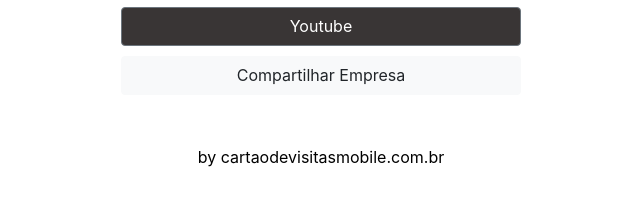
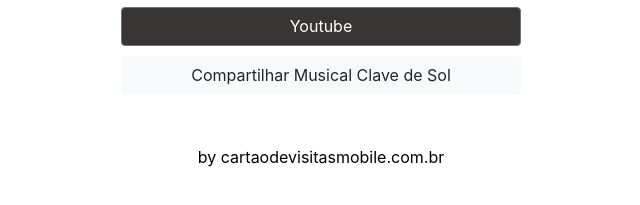
Before and after one commit to startdes/musicalclavedesol, a plain HTML site: page index.html in a window 1280 px wide. Shown: the part 549-754 px from the top of the page, 319-959 px from the left. Drawn offline with nearby package versions, Linux system fonts and the light colour scheme.

Commit message:
Add files via upload

```diff
--- a/index.html
+++ b/index.html
@@ -77,7 +77,7 @@
 
         <div class="divconteudo">
             <a href='whatsapp://send?text=*Cartão de Visitas Mobile - Empresa:* http://empresa.meucvm.com.br'>
-                <div class="btn btn-light divlinks">Compartilhar Empresa</div>
+                <div class="btn btn-light divlinks">Compartilhar Musical Clave de Sol</div>
             </a>
         </div>
 
```
